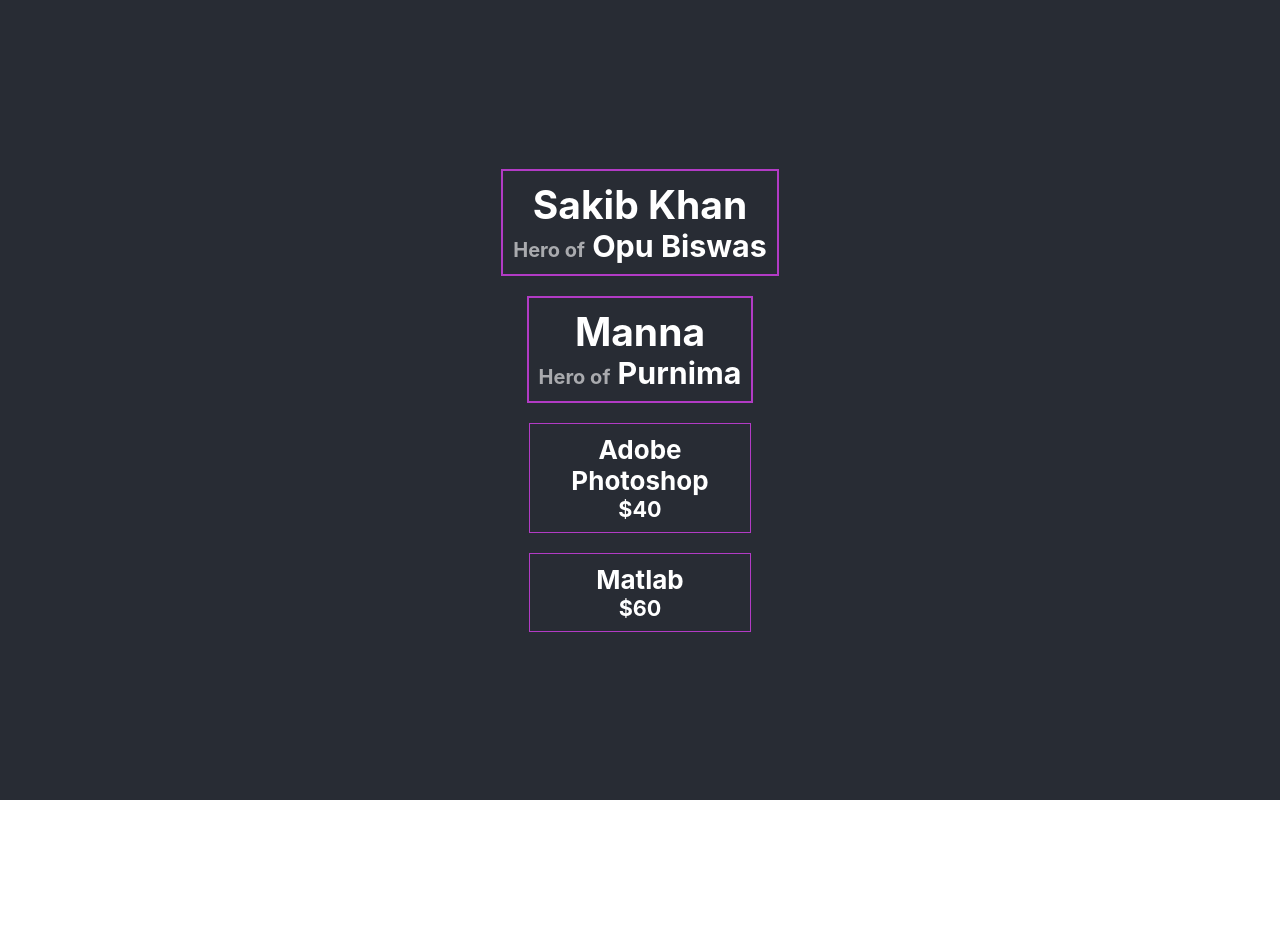
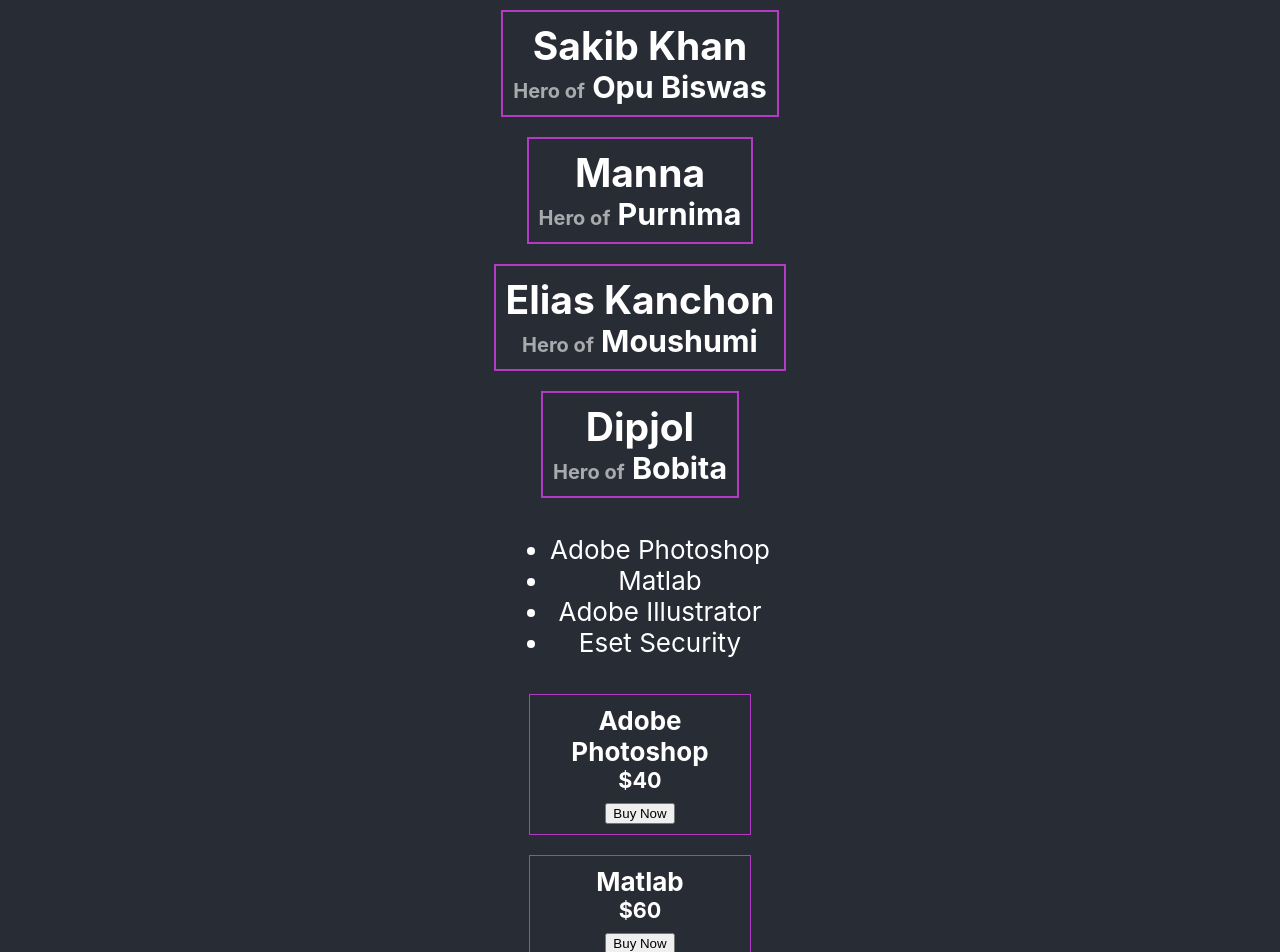
Before and after one commit to Nuralam30/react-basic-app, a React (Create React App) app: page / in a window 1280 px wide. Shown: the top 952 px of the page. Before the commit the page ends 800 px from the top, so only its background shows below. Built offline with nearby package versions, Linux system fonts and the light colour scheme.

Commit message:
multiple produdct added using map method

```diff
--- a/src/App.js
+++ b/src/App.js
@@ -14,8 +14,15 @@
     <div className="App">
       <Person nayok='Sakib Khan' naika ='Opu Biswas'></Person>
       <Person nayok='Manna' naika ='Purnima'></Person>
-      {/* <Person nayok='Elias Kanchon' naika ='Moushumi'></Person>
-      <Person nayok='Dipjol' naika ='Bobita'></Person> */}
+      <Person nayok='Elias Kanchon' naika ='Moushumi'></Person>
+      <Person nayok='Dipjol' naika ='Bobita'></Person>
+
+      <ul>
+        {
+          products.map(product => <li>{product.name}</li>)
+        }
+      </ul>
+
       <Product product={products[0]}></Product>
       <Product product={products[1]}></Product>
     </div>
@@ -38,6 +45,7 @@
     <div style={productStyle}>
       <h4>{name}</h4>
       <h5>{price}</h5>
+      <button>Buy Now</button>
     </div>
   )
 }
```
